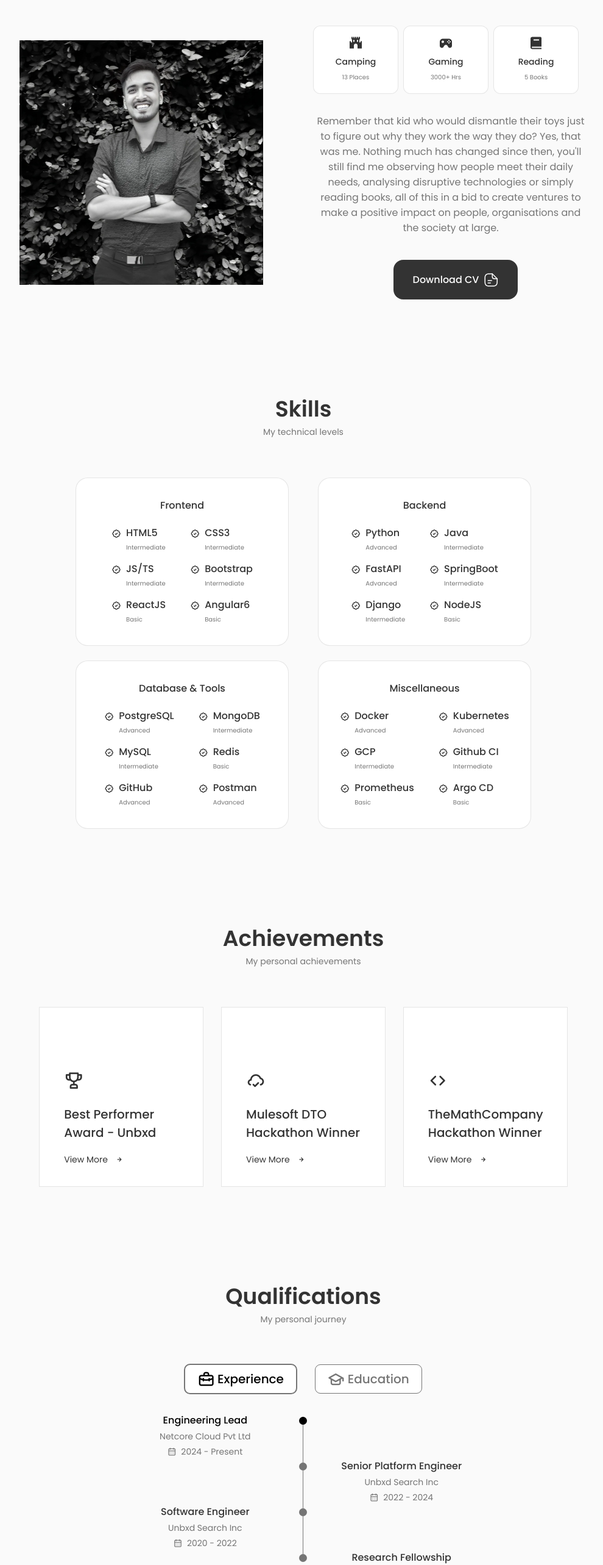
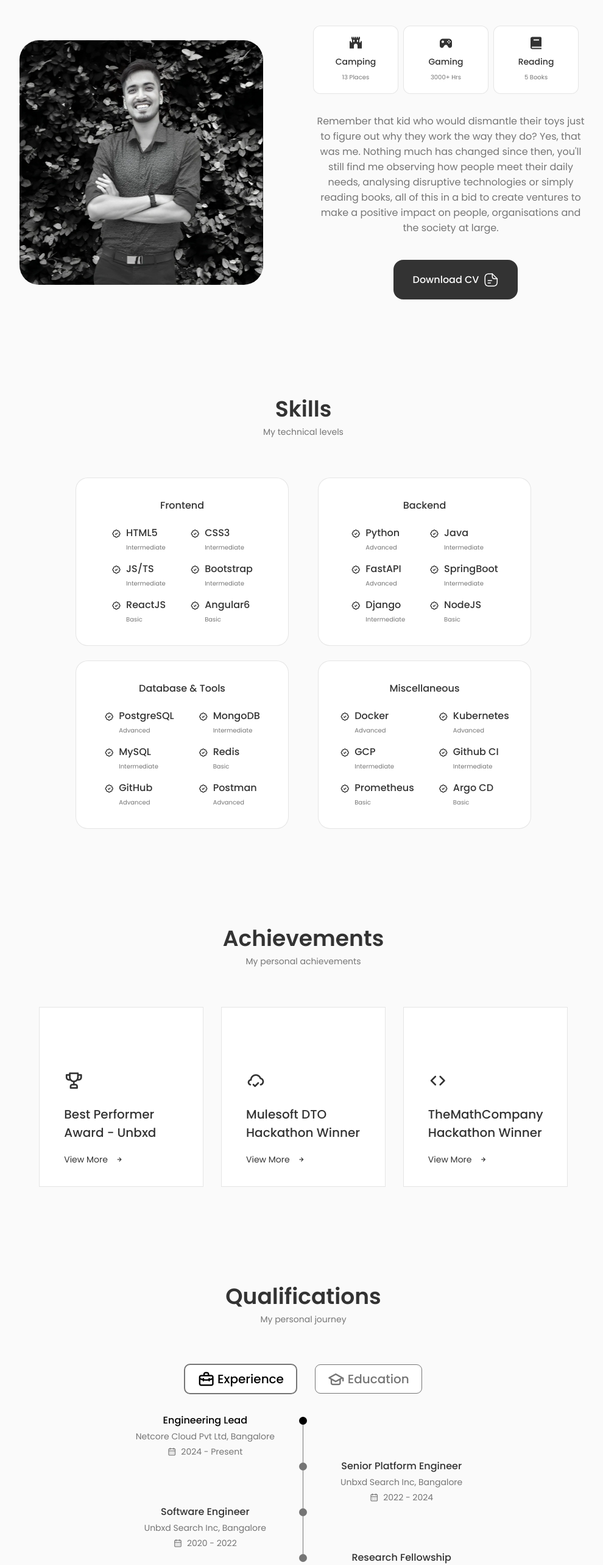
Before and after one commit to nikhil-miranda/tiny-turtle, a React (Create React App) app: page / in a window 1280 px wide. Shown: the part 861-3427 px from the top of the page at 61% size, without its empty margins (142-1132 px from the left). Built offline with nearby package versions, Linux system fonts and the light colour scheme.

Commit message:
feat: added new designation

```diff
--- a/src/components/about/about.css
+++ b/src/components/about/about.css
@@ -6,7 +6,7 @@
 
 .about__img {
     width: 400px;
-    border-radius: 1.5rem;
+    border-radius: 2rem;
     justify-self: center;
     box-shadow: 0 0rem 0rem rgba(0, 0, 0.25, 0.25);
     transition: all 0.3s ease-in-out;
--- a/src/components/common/webpimage.css
+++ b/src/components/common/webpimage.css
@@ -7,4 +7,5 @@
     max-width: 100%;
     height: auto;
     display: block;
+    border-radius: inherit;
 }
--- a/src/components/qualifications/Qualification.jsx
+++ b/src/components/qualifications/Qualification.jsx
@@ -38,7 +38,7 @@ const Qualification = () => {
                                     Engineering Lead
                                 </h3>
                                 <span className="qualification__subtitle">
-                                    Netcore Cloud Pvt Ltd
+                                    Netcore Cloud Pvt Ltd, Bangalore
                                 </span>
                                 <div className="qualification__calendar">
                                     <i className="uil uil-calendar-alt qualification__calendar-icon"></i>
@@ -63,7 +63,7 @@ const Qualification = () => {
                                     Senior Platform Engineer
                                 </h3>
                                 <span className="qualification__subtitle">
-                                    Unbxd Search Inc
+                                    Unbxd Search Inc, Bangalore
                                 </span>
                                 <div className="qualification__calendar">
                                     <i className="uil uil-calendar-alt qualification__calendar-icon"></i>
@@ -78,7 +78,7 @@ const Qualification = () => {
                                     Software Engineer
                                 </h3>
                                 <span className="qualification__subtitle">
-                                    Unbxd Search Inc
+                                    Unbxd Search Inc, Bangalore
                                 </span>
                                 <div className="qualification__calendar">
                                     <i className="uil uil-calendar-alt qualification__calendar-icon"></i>
```
